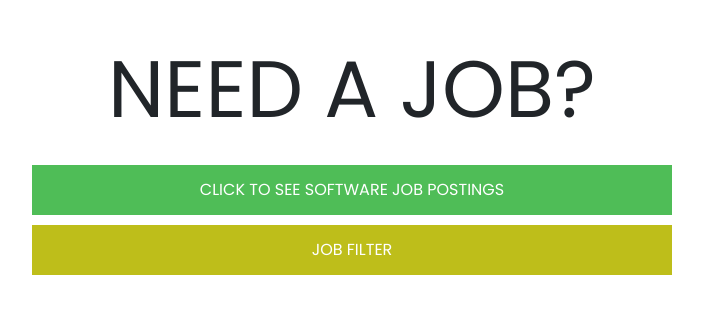
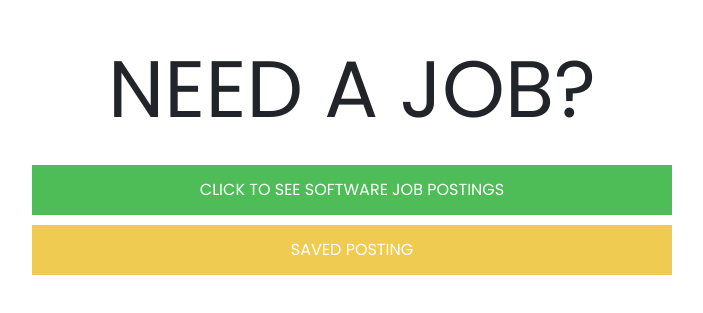
Before and after one commit to Casio142/listJob, a React (Create React App) app: page / in a window 1280 px wide. Shown: the part 243-556 px from the top of the page, without its empty margins (288-991 px from the left). Built offline with nearby package versions, Linux system fonts and the light colour scheme.

Commit message:
Fav Changes

```diff
--- a/src/App.css
+++ b/src/App.css
@@ -42,8 +42,8 @@
   color:white;
 }
 
-.filterBtn{
-  background-color:rgb(190, 190, 26);
+.saveBtn{
+  background-color:rgb(240, 203, 82);
   color:white;
 }
 
@@ -96,14 +96,7 @@
   z-index: 1000;
 }
 
-.favBtn{
-  width: 100%;
-  border:none;
-  height: 30px;
-  color:white;
-  background-color:rgb(117, 117, 15);
-  z-index: 2;
-}
+
 
 .companyLabel{
   display:none;
@@ -142,8 +135,6 @@
   font-size:30px;
 }
 
-
-
 .divider{
   height: 2.5px;
   width: 100%;
@@ -171,6 +162,12 @@
 .jobType{
   font-size: 0.6em;}
 
+.addFavBtn{
+  width: 100%;
+  background-color: rgb(59, 153, 51);
+  height: 50px;
+  border:none;
+}
 
 @media only screen and (min-width: 1025px) {
   .jobCard:hover{
--- a/src/App.js
+++ b/src/App.js
@@ -51,14 +51,6 @@ class App extends Component {
      console.log("the job clicck shit");
    }
 
-   closePopup(){
-     this.setState(
-       {
-         togglePopup: false
-       }
-     )
-   }
-
    /*
    Func Name: resetListing
    Purpose: Erase all the listing that are displayed
--- a/src/GreetPage.js
+++ b/src/GreetPage.js
@@ -9,7 +9,7 @@ const GreetPage = (props) => {
             </div>
             <div className="displayCenter">
                 <button className="moreBtn hvr-sweep-to-right btnGreeting btnSize" onClick={props.clickAction}>{props.btnLabel}</button>
-                <button className="filterBtn hvr-sweep-to-right btnGreeting btnSize" >JOB FILTER</button>
+                <button className="saveBtn hvr-sweep-to-right btnGreeting btnSize" >SAVED POSTING</button>
             </div>
         </div>
 
--- a/src/PopupWindow.js
+++ b/src/PopupWindow.js
@@ -19,6 +19,7 @@ const PopupWindow = (props) => {
 
             <div className="divider"></div>
             <div dangerouslySetInnerHTML={{ __html:props.data.description }}/>
+            <button className="addFavBtn">Add to Favorites</button>
         </div>
     </div>
 
--- a/src/PostingDisplay.js
+++ b/src/PostingDisplay.js
@@ -13,8 +13,8 @@ const PostingDisplay = (props) =>{
             <div className = "btnArrayContainer container">
                 <div className="row">
                     <button className="moreBtn btnSize hvr-sweep-to-right col-sm-4" onClick={props.clickAddAction}>{props.moreBtnLabel}</button>
+                    <button className="saveBtn btnSize hvr-sweep-to-right col-sm-4" >SAVED POSTINGS</button>
                     <button className="resetBtn btnSize hvr-sweep-to-right col-sm-4" onClick={props.clickResetAction}>{props.resetBtnLabel}</button>
-                    <button className="filterBtn btnSize hvr-sweep-to-right col-sm-4" >JOB FILTER</button>
                 </div>
             </div>
 
```
